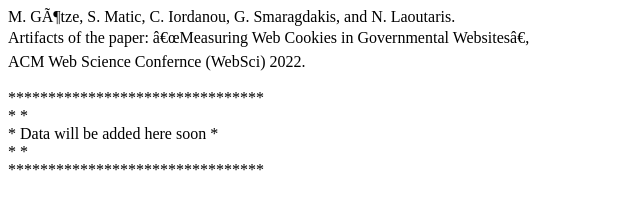
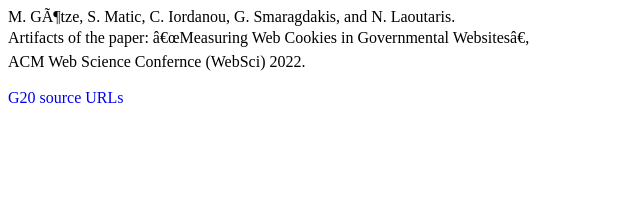
Before and after one commit to govcookies/govcookies.github.com, a plain HTML site: page index.html in a window 1280 px wide. Shown: the whole page, without its empty margins (0-640 px from the left). Drawn offline with Linux system fonts and the light colour scheme.

Commit message:
g20 files

```diff
--- a/index.html
+++ b/index.html
@@ -11,8 +11,6 @@
 Artifacts of the paper: “Measuring Web Cookies in Governmental Websites”, <br>
 ACM Web Science Confernce (WebSci) 2022. <br>
 <br>
-******************************** <br>
-*                              * <br>
-* Data will be added here soon * <br>
-*	                             * <br>
-******************************** <br>
+
+<a href="https://govcookies.github.io/G20.txt"  style="text-decoration: none;">G20 source URLs</a>
+<br>
```
